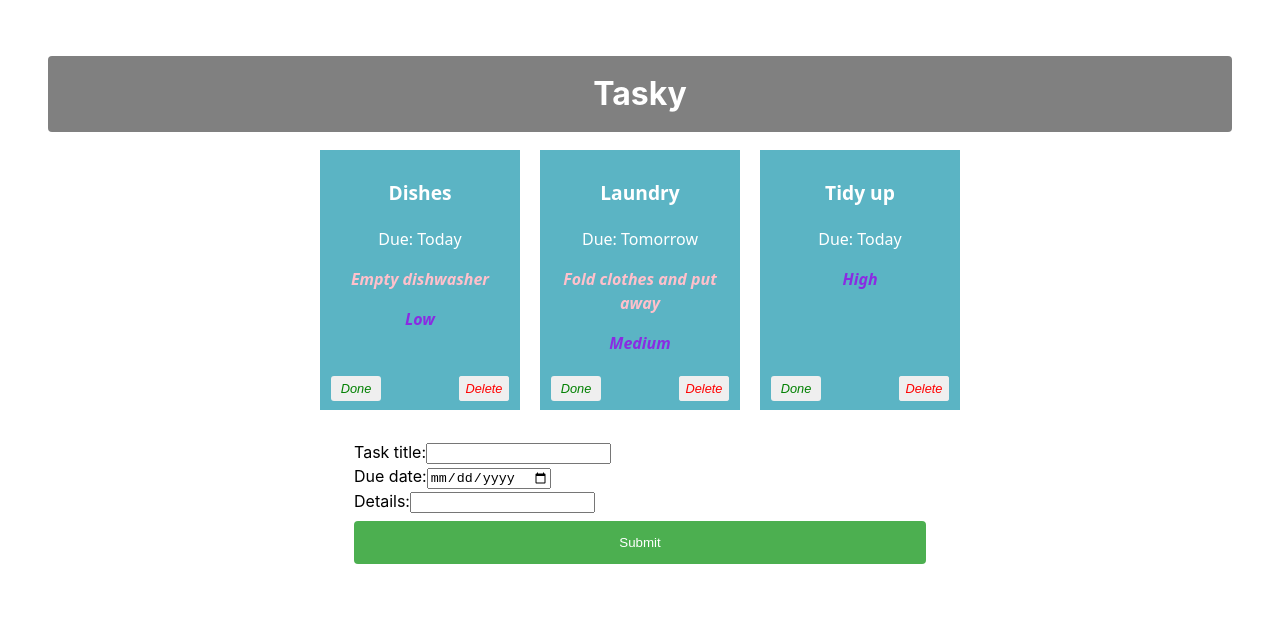
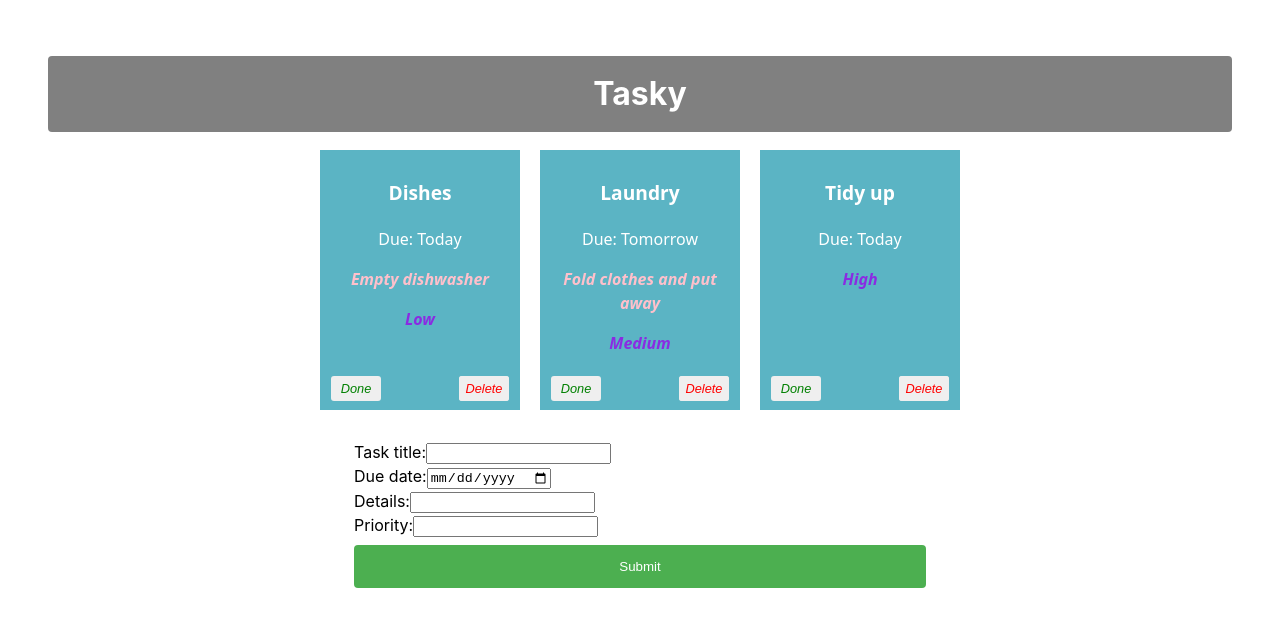
Before and after one commit to RianMcHale/React-Basic-Labs, a React (Vite) app in the folder tasky/: page / in a window 1280 px wide. Shown: the top 626 px of the page. Built offline with nearby package versions, Linux system fonts and the light colour scheme.

Commit message:
Tasky Lab 2b - Exerecise 2 done

```diff
--- a/tasky/src/App.jsx
+++ b/tasky/src/App.jsx
@@ -17,7 +17,8 @@ function App() {
   const [ formState, setFormState ] = useState({
     title: "",
     description: "",
-    deadline: ""
+    deadline: "",
+    priority: ""
   });
   const formChangeHandler = (event) => {
     let form = {...formState};
@@ -31,6 +32,9 @@ function App() {
           break;
       case "deadline":
           form.deadline = event.target.value;
+          break;
+      case "priority":
+          form.priority = event.target.value;
           break;
       default:
           form = formState;
--- a/tasky/src/components/Form.jsx
+++ b/tasky/src/components/Form.jsx
@@ -19,6 +19,11 @@ const AddTaskForm = (props) => {
             Details:
             <input type="text" name="description" onChange={(event) => props.change(event)}/>
         </label>
+        <br />
+        <label>
+            Priority:
+            <input type="text" name="priority" required onChange={(event) => props.change(event)} />
+        </label>
         <input type="submit" value="Submit" />
         </form>
     </div>
```
